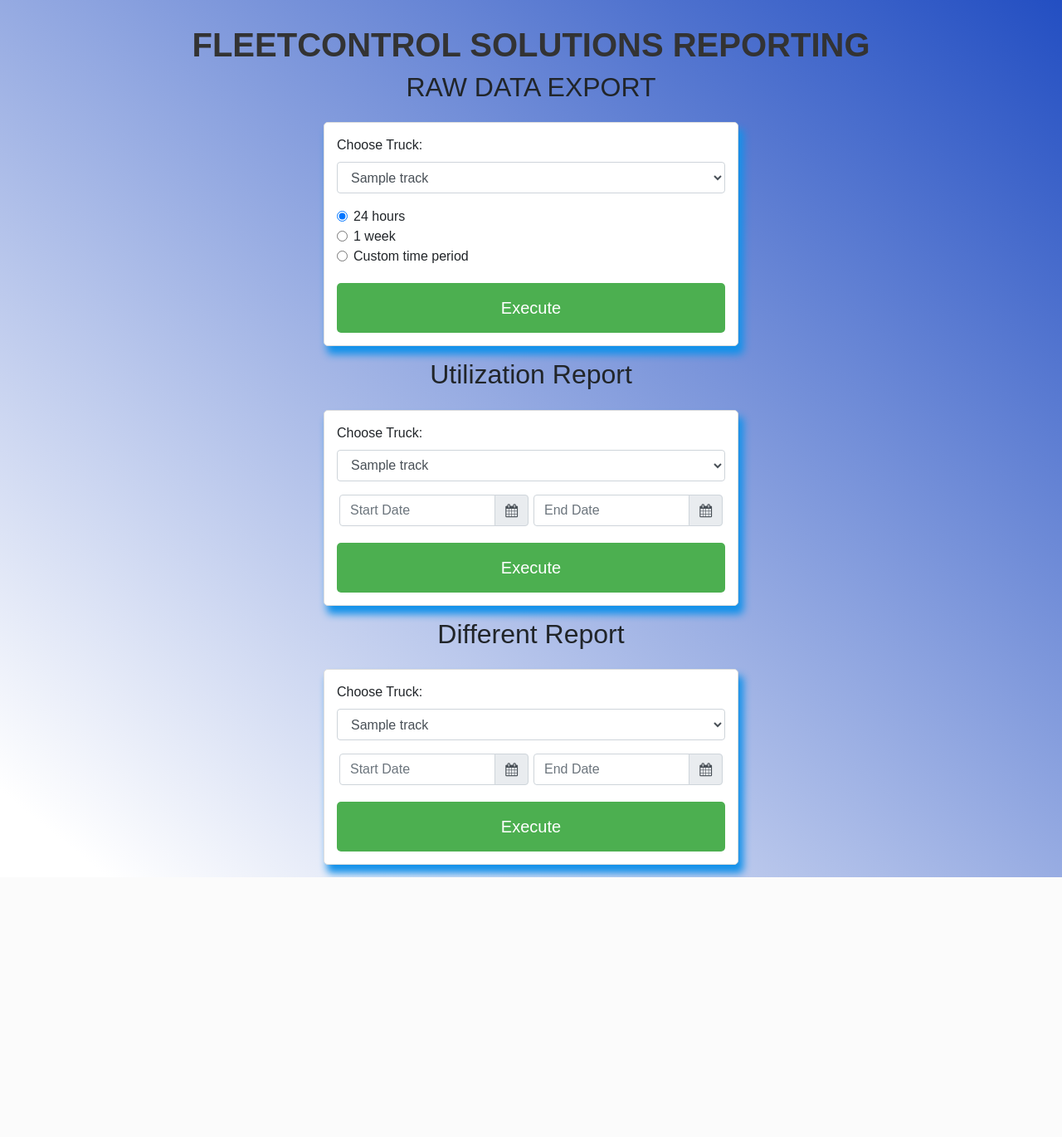
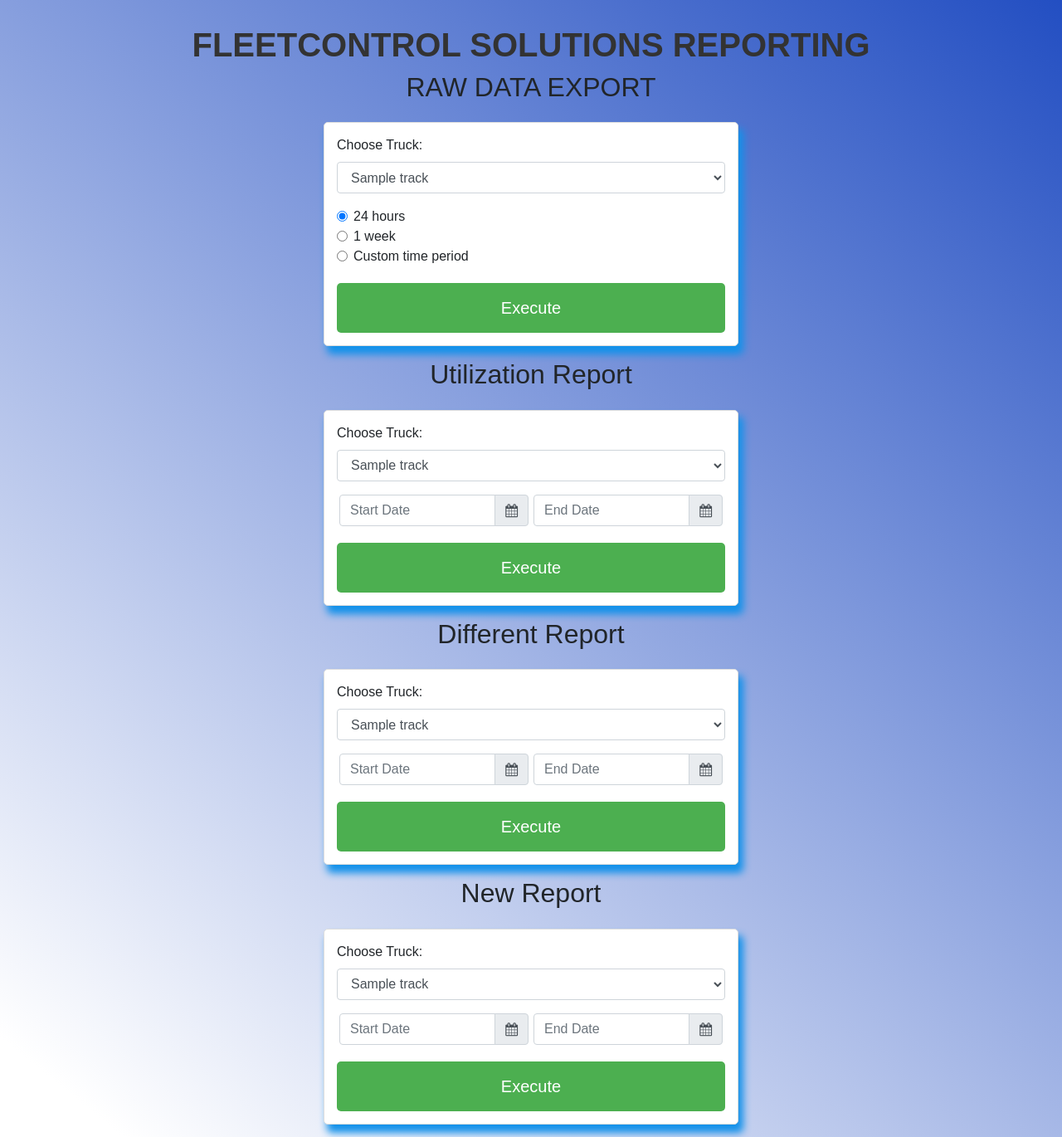
Before and after one commit to MobileTallent/report_python, a Flask app: template templates/index.html in a window 1280 px wide. Shown: the whole page at 83% size. Before the commit the page ends 1057 px from the top, so only its background shows below. Run offline with Flask 3, Linux system fonts and the light colour scheme; the template is opened without the code that fills it: most values are stand-ins (such as "Sample title", 1, 10 or a date in 2020); some libraries are stand-ins or nearby versions.

Commit message:
update of a new report

```diff
--- a/templates/index.html
+++ b/templates/index.html
@@ -136,6 +136,34 @@
             </div>
             <input type="submit" value="Execute">
         </form>
+        <h2>New Report</h2>
+        <form action="/header4" method="post" onsubmit="showLoading()">
+            <div class="form-group">
+                <label for="FormControlSelect4">Choose Truck:</label>
+                <select class="form-control" id="FormControlSelect4" name="track_id">
+                {% for track in tracks %}
+                    <option value="{{ track.id }}">{{ track.label }}</option>
+                {% endfor %}
+                </select>
+            </div>
+            <input type="text" name="track_label" id="FormControlLabelSelect4" value="Access World" hidden />
+            <input type="text" name="session_key" id="FormControlLabelSelect1" value="{{ session_key }}" hidden />
+            <div id="custom_time_period2" style="display:flex;">
+                <div class="datepicker date input-group">
+                    <input type="text" placeholder="Start Date" class="form-control" id="start_date4" name="start_date" required>
+                    <div class="input-group-append">
+                        <span class="input-group-text"><i class="fa fa-calendar"></i></span>
+                    </div>
+                </div>
+                <div class="datepicker date input-group">
+                    <input type="text" placeholder="End Date" class="form-control" id="end_date4" name="end_date" required>
+                    <div class="input-group-append">
+                        <span class="input-group-text"><i class="fa fa-calendar"></i></span>
+                    </div>
+                </div>
+            </div>
+            <input type="submit" value="Execute">
+        </form>
     </div>
 
     <!-- Add a div for the loading animation -->
@@ -172,6 +200,10 @@
 
                 $("#FormControlLabelSelect3").val($("#FormControlSelect3 :selected").text())
             });
+            $("#FormControlSelect4").on("change", function(){
+
+                $("#FormControlLabelSelect4").val($("#FormControlSelect4 :selected").text())
+            });
             $("#custom_time_period").hide();
             $("#start_date1").prop('required',false);
             $("#end_date1").prop('required',false);
```
